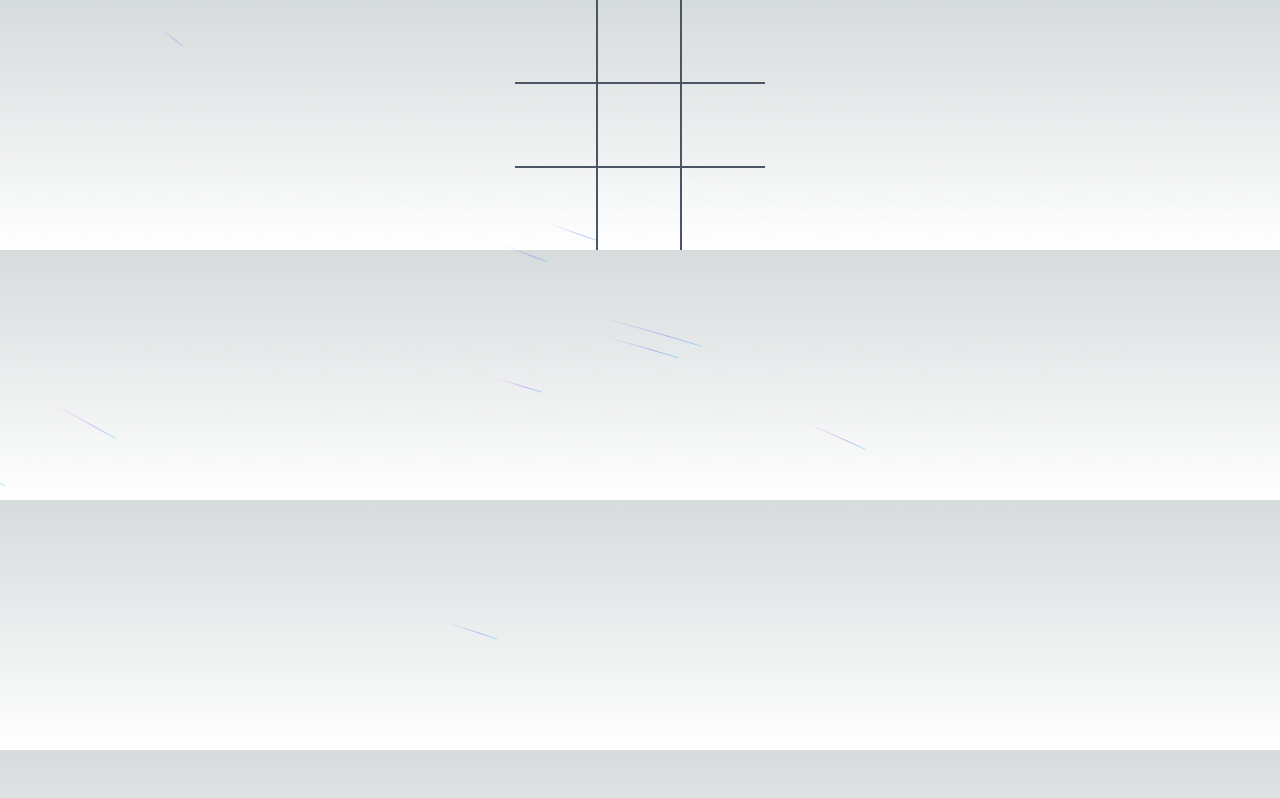
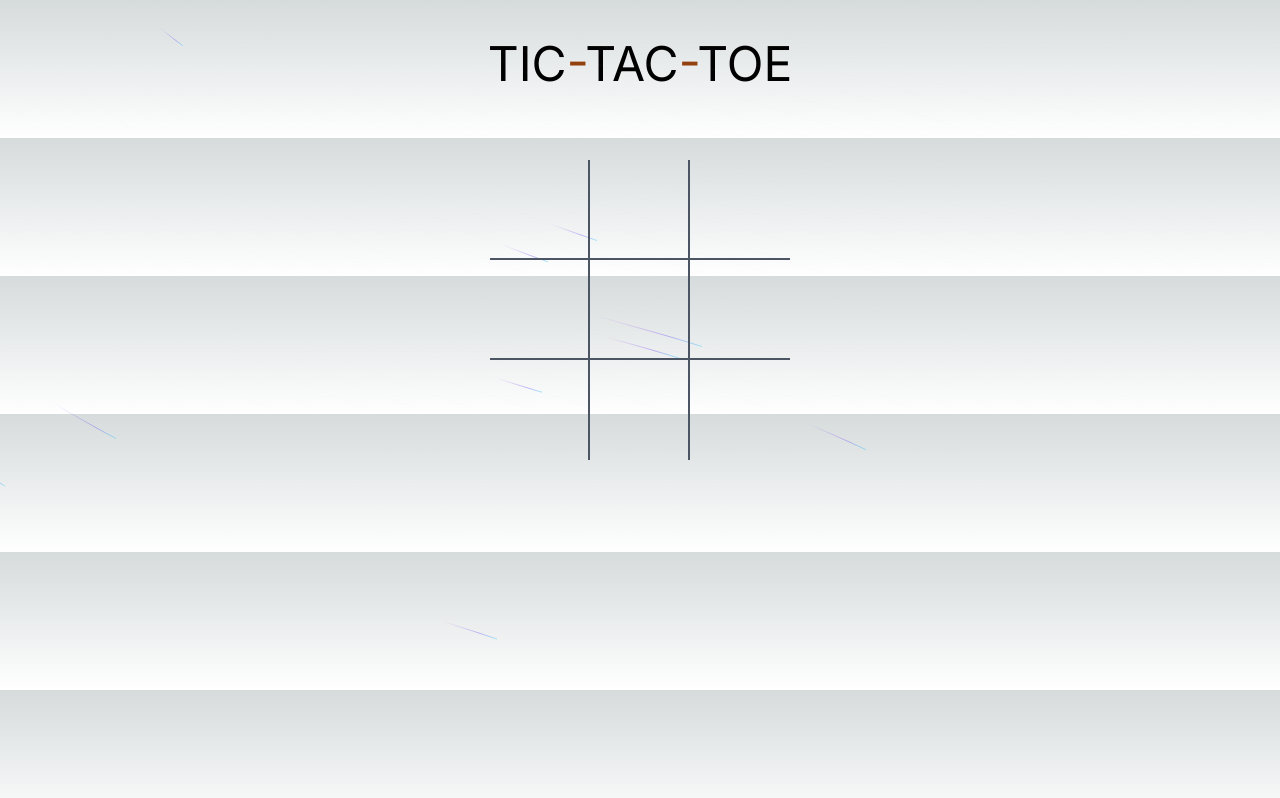
Before and after one commit to Bedlam343/Tic-Tac-Toe, a Next.js app: page / in a window 1280 px wide. Built offline with nearby package versions, Linux system fonts and the light colour scheme.

Commit message:
add title. change formatting

```diff
--- a/src/components/play-grid.tsx
+++ b/src/components/play-grid.tsx
@@ -1,4 +1,13 @@
 "use client";
+import React from "react";
+
+type CellTextPropType = {
+  children: string;
+};
+const CellText = ({ children }: CellTextPropType) => {
+  return <p className="text-3xl">{children}</p>;
+};
+
 type PropTypes = {
   grid: string[];
   onCellClick: (index: number) => void;
@@ -6,61 +15,61 @@ type PropTypes = {
 
 const Grid = ({ grid, onCellClick }: PropTypes) => {
   return (
-    <div style={{ width: "250px", height: "250px" }}>
+    <div className="h-[300px] w-[300px]">
       <div className="z-10 h-full grid grid-cols-3">
         <div
           onClick={() => onCellClick(0)}
-          className="z-10 flex items-center justify-center border-b-2 border-r-2 border-gray-600"
+          className="h-[100px] z-10 flex items-center justify-center border-b-2 border-r-2 border-gray-600"
         >
-          {grid[0]}
+          <CellText>{grid[0]}</CellText>
         </div>
         <div
           onClick={() => onCellClick(1)}
-          className="z-10 flex items-center justify-center border-r-2 border-b-2 border-gray-600"
+          className="h-[100px] z-10 flex items-center justify-center border-r-2 border-b-2 border-gray-600"
         >
-          {grid[1]}
+          <CellText>{grid[1]}</CellText>
         </div>
         <div
           onClick={() => onCellClick(2)}
-          className="z-10 flex items-center justify-center border-b-2 border-gray-600"
+          className="h-[100px] z-10 flex items-center justify-center border-b-2 border-gray-600"
         >
-          {grid[2]}
+          <CellText>{grid[2]}</CellText>
         </div>
         <div
           onClick={() => onCellClick(3)}
-          className="z-10 flex items-center justify-center border-b-2 border-r-2 border-gray-600"
+          className="h-[100px] z-10 flex items-center justify-center border-b-2 border-r-2 border-gray-600"
         >
-          {grid[3]}
+          <CellText>{grid[3]}</CellText>
         </div>
         <div
           onClick={() => onCellClick(4)}
-          className="z-10 flex items-center justify-center border-r-2 border-b-2 border-gray-600"
+          className="h-[100px] z-10 flex items-center justify-center border-r-2 border-b-2 border-gray-600"
         >
-          {grid[4]}
+          <CellText>{grid[4]}</CellText>
         </div>
         <div
           onClick={() => onCellClick(5)}
-          className="z-10 flex items-center justify-center border-b-2 border-gray-600"
+          className="h-[100px] z-10 flex items-center justify-center border-b-2 border-gray-600"
         >
-          {grid[5]}
+          <CellText>{grid[5]}</CellText>
         </div>
         <div
           onClick={() => onCellClick(6)}
-          className="z-10 flex items-center justify-center border-r-2 border-gray-600"
+          className="h-[100px] z-10 flex items-center justify-center border-r-2 border-gray-600"
         >
-          {grid[6]}
+          <CellText>{grid[6]}</CellText>
         </div>
         <div
           onClick={() => onCellClick(7)}
-          className="z-10 flex items-center justify-center border-r-2 border-gray-600"
+          className="h-[100px] z-10 flex items-center justify-center border-r-2 border-gray-600"
         >
-          {grid[7]}
+          <CellText>{grid[7]}</CellText>
         </div>
         <div
           onClick={() => onCellClick(8)}
-          className="z-10 flex items-center justify-center"
+          className="h-[100px] z-10 flex items-center justify-center"
         >
-          {grid[8]}
+          <CellText>{grid[8]}</CellText>
         </div>
       </div>
     </div>
--- a/src/components/tic-tac-toe.tsx
+++ b/src/components/tic-tac-toe.tsx
@@ -53,8 +53,19 @@ const TicTacToe = () => {
   };
 
   return (
-    <div className="flex items-center justify-center">
-      <Grid grid={grid} onCellClick={handleCellClick} />
+    <div className="pt-10">
+      <h1 className="text-center text-5xl">
+        TIC<span className="text-amber-800">-</span>TAC
+        <span className="text-amber-800">-</span>TOE
+      </h1>
+
+      <div
+        style={{ position: "absolute", top: "20%" }}
+        className="w-[100%] flex items-center justify-center"
+      >
+        <Grid grid={grid} onCellClick={handleCellClick} />
+      </div>
+      <div className="h-[50px]" />
     </div>
   );
 };
```
